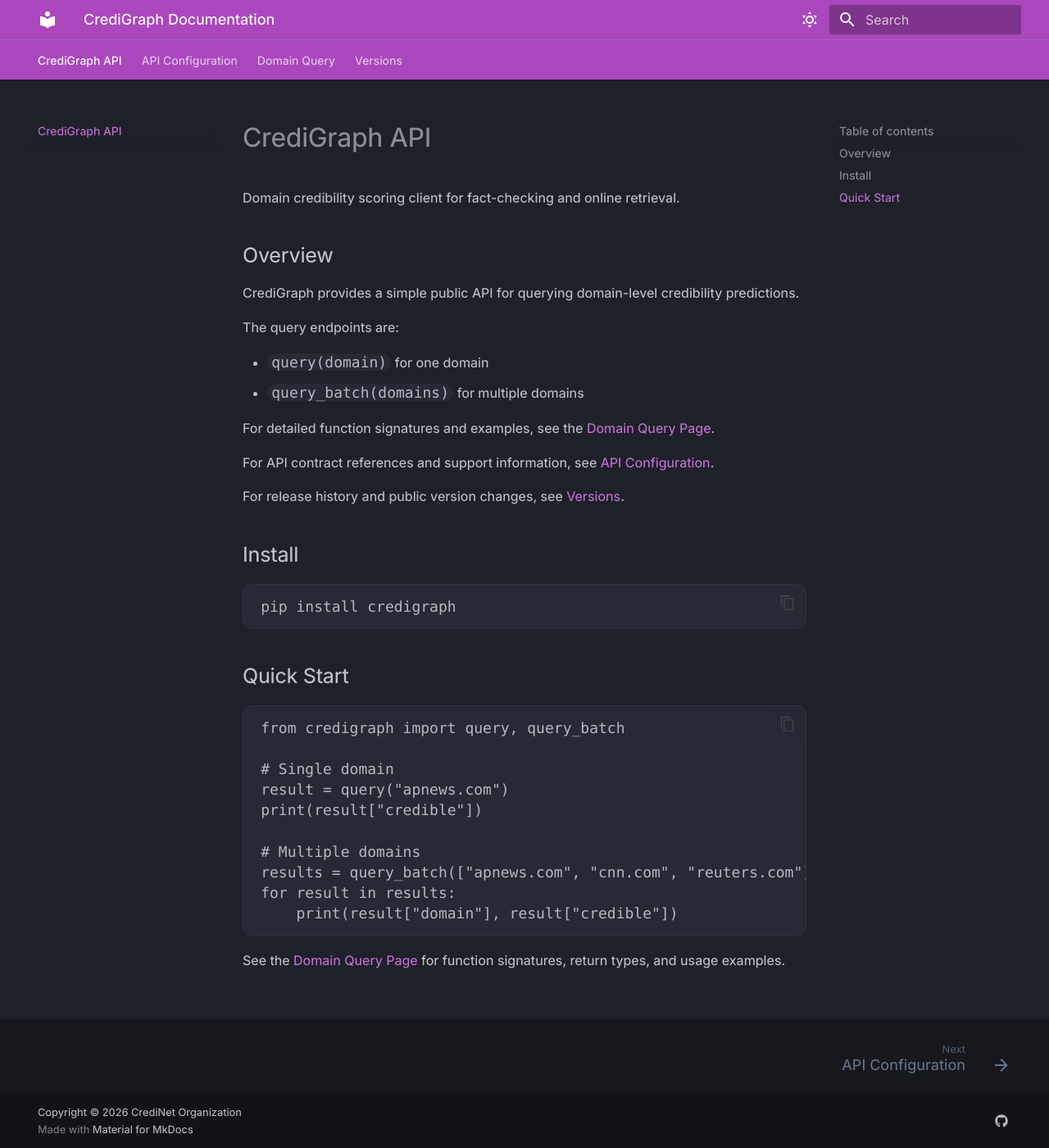
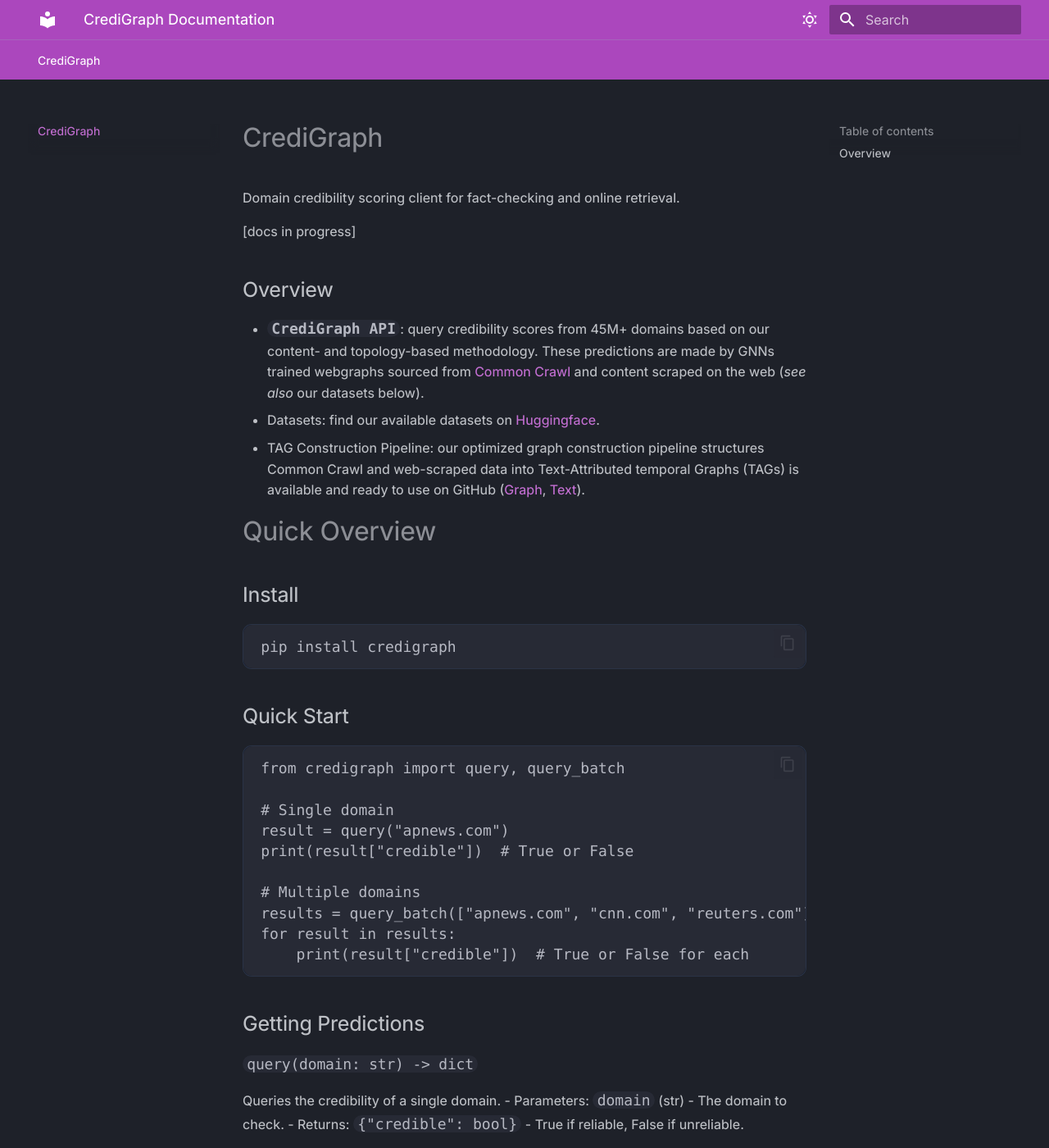
Before and after one commit to credi-net/CrediNet, an MkDocs documentation site: the page built from docs/index.md, in a window 1280 px wide and 1400 px high. Shown: the whole window at 82% size. Built offline with MkDocs 1.6.1 and Material for MkDocs 9.7.7, drawn with Linux system fonts in a browser that asks for light colours; some web fonts are replaced; some of the changed text lies outside the part shown.

````diff
--- a/docs/index.md
+++ b/docs/index.md
@@ -1,22 +1,18 @@
-# CrediGraph API
+# CrediGraph
 
 Domain credibility scoring client for fact-checking and online retrieval.
 
+[docs in progress]
+
+
 ## Overview
 
-CrediGraph provides a simple public API for querying domain-level credibility predictions.
+* **`CrediGraph API`:** query credibility scores from 45M+ domains based on our content- and topology-based methodology. These predictions are made by GNNs trained webgraphs sourced from [Common Crawl](https://commoncrawl.org/web-graphs) and content scraped on the web (*see also* our datasets below).
+* **Datasets:** find our available datasets on [Huggingface](https://huggingface.co/credi-net).
+* **TAG Construction Pipeline:** our optimized graph construction pipeline structures Common Crawl and web-scraped data into Text-Attributed temporal Graphs (TAGs) is available and ready to use on GitHub ([Graph](https://github.com/credi-net/CrediGraph), [Text](https://github.com/credi-net/CrediText)).
 
-The query endpoints are:
 
-- `query(domain)` for one domain
-- `query_batch(domains)` for multiple domains
-
-For detailed function signatures and examples, see the [Domain Query Page](domain-query.md).
-
-For API contract references and support information, see [API Configuration](api-configuration.md).
-
-For release history and public version changes, see [Versions](versions.md).
-
+# Quick Overview
 
 ## Install
 
@@ -31,12 +27,36 @@ from credigraph import query, query_batch
 
 # Single domain
 result = query("apnews.com")
-print(result["credible"])
+print(result["credible"])  # True or False
 
 # Multiple domains
 results = query_batch(["apnews.com", "cnn.com", "reuters.com"])
 for result in results:
-    print(result["domain"], result["credible"])
+    print(result["credible"])  # True or False for each
 ```
 
-See the [Domain Query Page](domain-query.md) for function signatures, return types, and usage examples.
+## Getting Predictions
+
+### `query(domain: str) -> dict`
+Queries the credibility of a single domain.
+- **Parameters**: `domain` (str) - The domain to check.
+- **Returns**: `{"credible": bool}` - True if reliable, False if unreliable.
+
+### `query_batch(domains: list[str], order: str = "original") -> list[dict]`
+Queries the credibility of multiple domains in batch.
+- **Parameters**:
+  - `domains` (list[str]) - List of domains to check.
+  - `order` (str) - "original" (default, same order as input) or "ranked" (sorted by credible True first, then False, within each group alphabetical by domain).
+- **Returns**: List of `{"credible": bool}` for each domain.
+
+### `query_internal(domain: str) -> dict`
+Queries a single domain and returns both continuous credibility and binary label.
+- **Parameters**: `domain` (str) - The domain to check.
+- **Returns**: `{"domain": str, "credibility_level": float, "credible": bool}`.
+
+### `query_internal_batch(domains: list[str], order: str = "original") -> list[dict]`
+Queries multiple domains and returns internal results for each domain.
+- **Parameters**:
+  - `domains` (list[str]) - List of domains to check.
+  - `order` (str) - "original" (default, same order as input) or "ranked" (sorted by credibility_level descending, then domain ascending).
+- **Returns**: List of `{ "domain": str, "credibility_level": float, "credible": bool }` for each domain.
````
Also changed, not shown: docs/api-configuration.md (deleted, +0 -17 lines), docs/domain-query.md (deleted, +0 -118 lines), docs/versions.md (deleted, +0 -17 lines).
